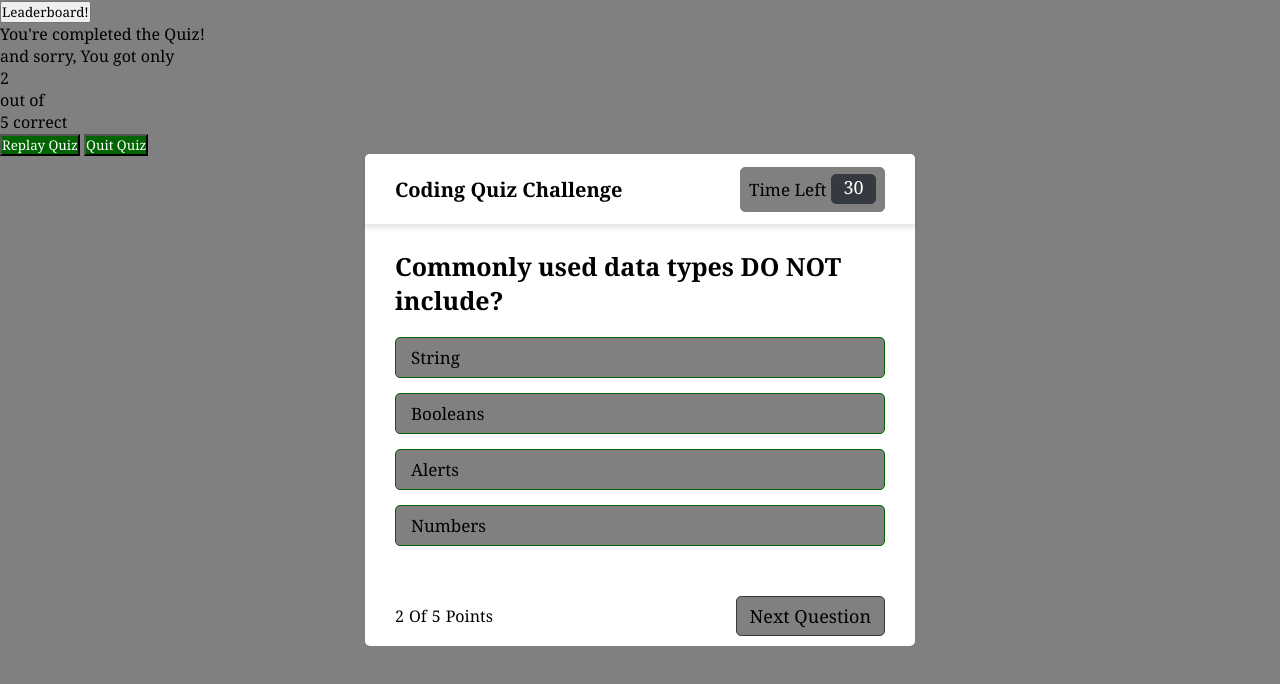
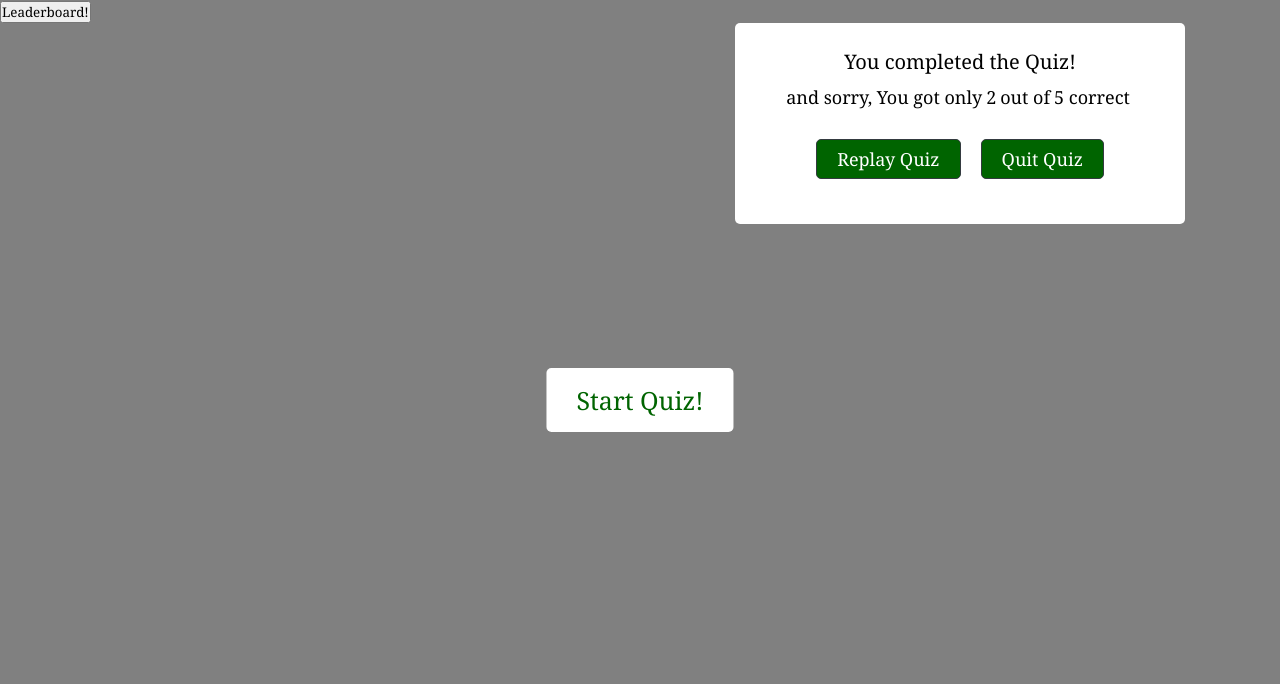
Before and after one commit to skidmoreco/timed-quiz-, a plain HTML site: page index.html in a window 1280 px wide. Drawn offline with Linux system fonts and the light colour scheme.

Commit message:
Updated HTML CSS & added script.js

```diff
--- a/index.html
+++ b/index.html
@@ -73,10 +73,7 @@
 
     <!--Result Box-->
     <div class="result_box">
-        <div class="icon">
-            <i class="fas fa-crown"></i>
-        </div>
-        <div class="complete_text">You're completed the Quiz!</div>
+        <div class="complete_text">You completed the Quiz!</div>
         <div class="score_text">
             <span>and sorry, You got only <p>2</p> out of<p>5 correct</p></span>
         </div>
@@ -84,6 +81,7 @@
             <button class="restart">Replay Quiz</button>
             <button class="quit">Quit Quiz</button>
         </div>
-<!--strings, booleans, alerts numbers-->
+
+        <script src="script.js"></script>
 </body>
 </html>
--- a/script.js
+++ b/script.js
@@ -0,0 +1,15 @@
+//getting all required element
+var start_btn = document.querySelector(".start_button button");
+var info_box = document.querySelector(".info_box");
+var exit_btn = info_box.querySelector(".buttons .quit");
+var continue_btn = document.querySelector(".buttons .restart");
+
+//If Start Quiz Button Clicked
+start_btn.onClick = ()=>{
+    info_box.classList.add("activeInfo")
+}
+
+//If Exit Button Clicked
+exit_btn.onClick = ()=>{
+    info_box.classList.remove("activeInfo")
+}
--- a/style.css
+++ b/style.css
@@ -24,6 +24,13 @@ body {
     top: 50%;
     left: 50%;
     transform: translate(-50%, -50%);
+}
+
+.info_box.activateInfo{
+    z-index: 5;
+    opacity: 1;
+    pointer-events: auto;
+    transform: translate(-50%, -50%) scale(1);
 }
 
 /* Start styling quiz botton */
@@ -115,7 +122,7 @@ body {
     width: 550px;
     background: white;
     border-radius: 5px;
-    display: inline;
+    display: none;
 }
 
 .quiz_box header{
@@ -254,3 +261,55 @@ footer .next_btn{
 footer .next_btn:hover{
     background: darkgreen;
 }
+
+.result_box{
+    background: white;
+    width: 450px;
+    padding: 25px 30px;
+    border-radius: 5px;
+    display: flex;
+    text-align: center;
+    align-items: center;
+    flex-direction: column;
+    justify-content: space-between;
+    margin-left: 735px;
+    pointer-events: none;
+
+}
+
+.result_box .complete_text{
+    font-size: 20px;
+    font-weight: 500;
+}
+
+.result_box .score_text span{
+    display: flex;
+    margin: 10px 0;
+    font-size: 18px;
+    font-weight: 500;
+}
+
+.score_text span p{
+    font-weight: 500;
+    padding: 0 4px;
+}
+
+.result_box .buttons{
+    display: flex;
+    margin: 20px 0;
+
+}
+
+.result_box .buttons button{
+    margin: 0 10px;
+    height: 40px;
+    padding: 0 20px;
+    border: none;
+    outline: none;
+    font-size: 18px;
+    font-weight: 500;
+    border-radius: 5px;
+    border: 1px solid #343a40;
+    cursor: pointer;
+    transition: all 0.3s ease;
+}
```
